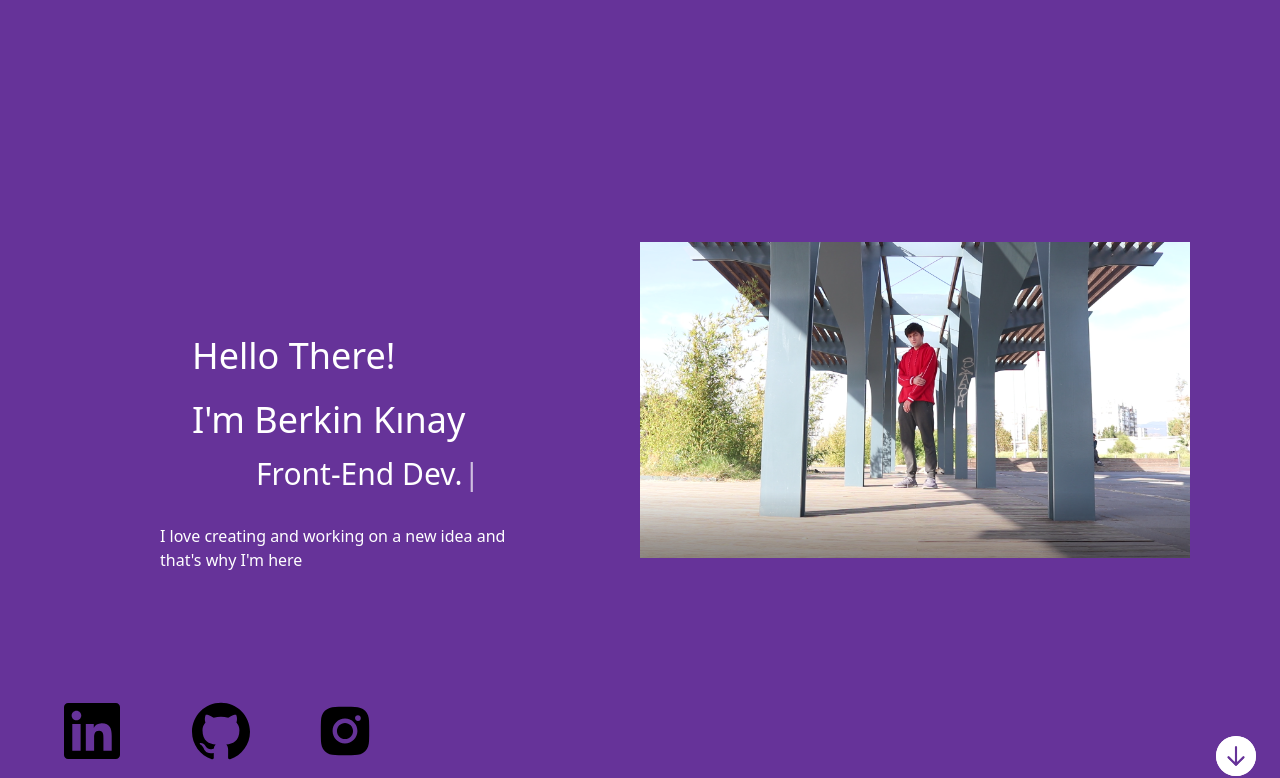
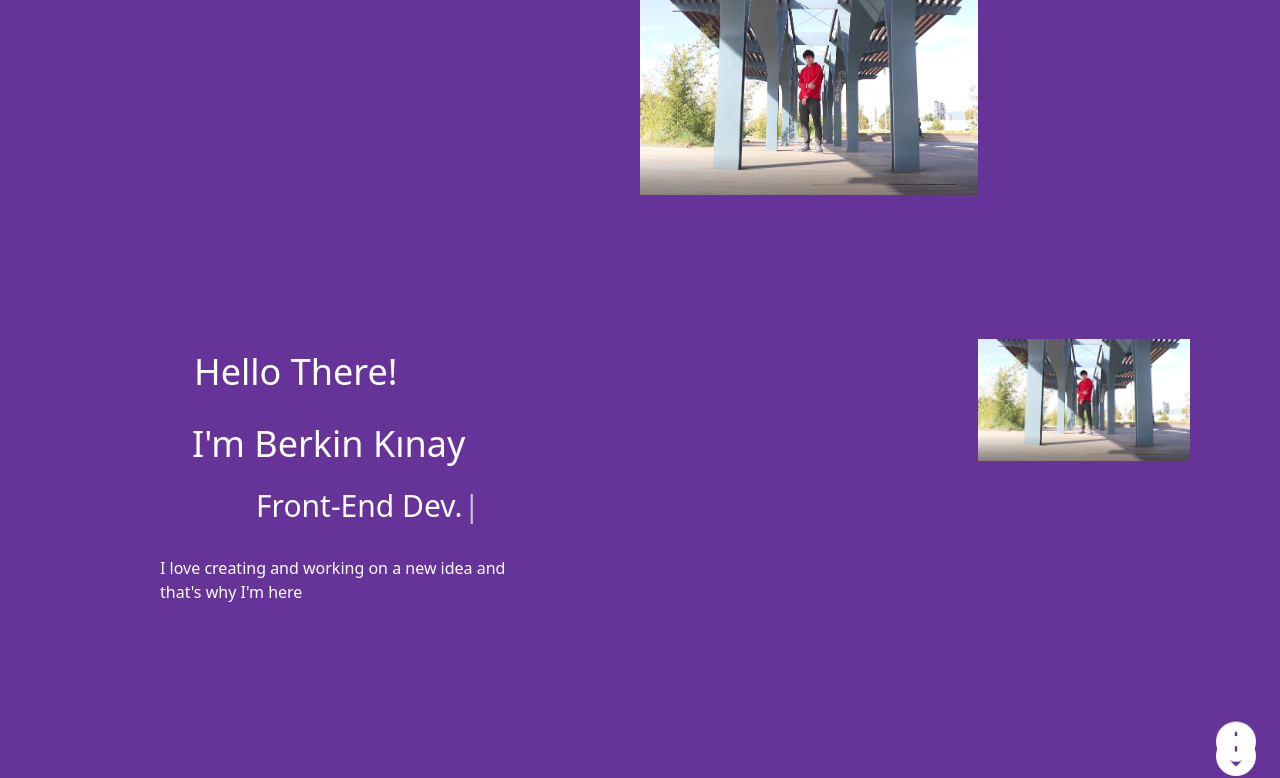
Before and after one commit to developedbyven/hellothere, a React (Create React App) app: page / in a window 1280 px wide. Shown: the top 778 px of the page. Built offline with nearby package versions, Linux system fonts and the light colour scheme.

Commit message:
Update intro.jsx

```diff
--- a/src/components/intro.jsx
+++ b/src/components/intro.jsx
@@ -8,22 +8,22 @@ import {SiLinkedin,
 
 function Intro() {
   return (
- <div class="flex xl:flex-col">
+<div class="flex xl:flex-col md:flex-col">
 
-    <div className= 'w-1/2 h-screen text-white font-sans:ui-sans-serif p-16 xl:w-full' id="section1">
+<div className= 'w-1/2 h-screen text-white p-16 md:h-auto md:items-center xl:w-full xl:h-auto xl:items-center xl:justify-center 2xl:h-auto' id="partone">
+      <div class="xl:p-96 xl:pl-48"></div>
+        <h1 className='text-white-200 text-4xl pt-72 pl-[130px] font-medium xl:flex items-center justify-center:left '>Hello There!</h1>
+        <h2 className='text-4xl pl-32 pt-8 pb-6 font-normal items-center justify-center:left md:flex md:w-max md:h-full md:text-3xl'>I'm Berkin Kınay</h2>
 
-        <h1 className='text-white-200 text-4xl px-32 mt-32 pt-36 pr-36 font-medium xl:flex items-center justify-center:left'>Hello There!</h1>
-        <h2 className='text-4xl pl-32 pt-6 pb-4 font-normal xl:flex items-center justify-center:left'>I'm Berkin Kınay</h2>
-
-         <div className='w-full pl-48 text-white text-3xl xl:flex items-center justify-center:left'>
+         <div className='w-full pl-48 text-white text-3xl items-center justify-center:left md:flex md:w-max md:h-max md:pl-[160px] max-w-max'>
             <Typewriter
               onInit={(typewriter) => {
                 typewriter
                   .pauseFor(1000)
                   .typeString ("Front-End Dev.")
-                  .pauseFor(3000)
+                  .pauseFor(4000)
                   .deleteAll()
-                  .typeString ("Web Designer")
+                  .typeString ("Web Developer")
                   .pauseFor(1000)
                   .deleteAll()
                   .typeString ("Videographer")
@@ -34,12 +34,12 @@ function Intro() {
               }}
             />
          </div>
-        <div className='text-white-200 text-base-1rem  px-24 pt-8 pb-4 pr-16 font-medium object-cover xl:flex items-center justify-center:left'>I love creating and working on a new idea and that's why I'm here</div>
+        <div className='mb-12 text-white-200 text-base-1rem  px-24 pt-8 pb-4 pr-16 font-medium object-cover xl:flex items-center justify-center:left md:flex md:w-max md:text-xs md:h-max md:pl-[100px] 2xl:mb-24'>I love creating and working on a new idea and that's why I'm here</div>
 
-    <div className='mt-24 flex items-center justify-center pr-48 gap-16'>
-           <div className='text-black hover:dark:text-white pt-4 min-w-max min-h-max' onClick={() => {
+    <div className='flex 2xl:p-24 2xl:pt-12 items-center justify-center gap-16 md:w-full md:h-max md:items-center md:justify-center md:grid md:grid-col md:p-24 md:object-cover 2xl:object-cover '>
+           <div className='text-black hover:dark:text-white pt-4  pl-2min-w-max min-h-max' onClick={() => {
                      window.location.href= "https://www.linkedin.com/in/berkin-k%C4%B1nay-04a137228/"
-                   }}> <SiLinkedin size={56}/> </div>
+                   }}> <SiLinkedin size={62}/> </div>
 
            <div className='text-black hover:dark:text-white pt-4 pl-2 min-w-max min-h-max' onClick={() => {
                      window.location.href= "https://github.com/developedbyven"
@@ -48,17 +48,20 @@ function Intro() {
            <div className='text-black hover:dark:text-white pt-4 pr-2 min-w-max min-h-max' onClick={() => {
                       window.location.href= "https://www.instagram.com/berkinkinay/"
                    }}> <AiFillInstagram size={62}/></div>
-
       </div>
     </div>
 
-       <div className='w-1/2 flex h-screen items-center pr-[90px] justify-center xl:w-full xl:pt-[120px]'>
+    <div className='md:h-auto md:w-auto md:object-cover md:pt-64 md:absolute top-0 3xl:hidden'>
+              <img class="md:h-96 md:w-96 md:bg-black " src={Me} alt ="" className="lightside" />
+    </div>
+
+    <div className='w-1/2 flex h-screen items-center pr-[90px] justify-center xl:w-full md:h-auto md:w-auto md:object-cover md:items-center md:justify-center md:absolute md:p-24 xl:absolute top-0 xl:p-10 md:hidden'>
               <img class="h-96 w-96 bg-black " src={Me} alt ="" className="lightside" />
+   </div>
 
-             <div className='text-white absolute bottom-0 right-0 h-16 w-16' onClick={() => {
-                     window.location.href= "#section3"
+       <div className='text-white absolute bottom-0 right-0 h-16 w-16 animate-bounce md:absolute-0 md:right-0 md:h-12' onClick={() => {
+                     window.location.href="#parthree"
                    }}>  <BsArrowDownCircleFill size={40} />{" "} </div>
-       </div>
    </div>
   );
 }
```
